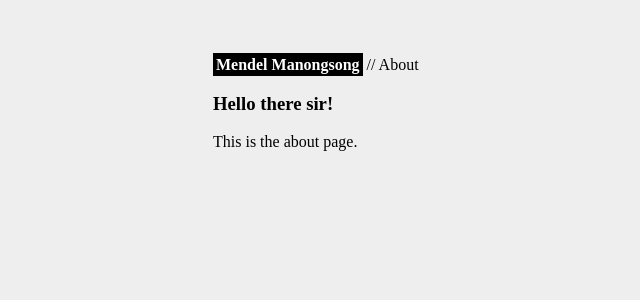
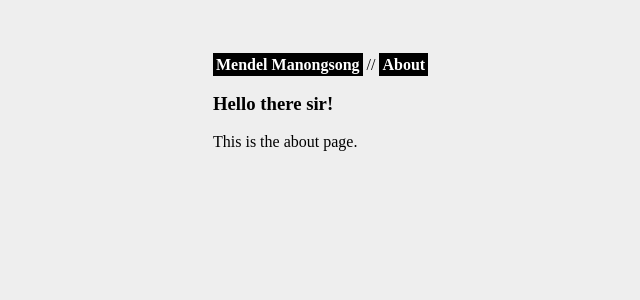
Before and after one commit to menderu/menderu.github.io, a Jekyll site: the page built from about.html, in a window 1280 px wide. Shown: the top 300 px of the page, without its empty margins (35-675 px from the left). Built offline with Jekyll 4.4.1, drawn with Linux system fonts in a browser that asks for light colours.

Commit message:
edit nav

```diff
--- a/_includes/navigation.html
+++ b/_includes/navigation.html
@@ -1,3 +1,3 @@
 <nav>
-<a href="/" {% if page.url != "/about" %}class="current"{% endif %}>{{ site.title }}</a> // <a href="/about" {% if page.url == "/about" %}class="current"{% endif %}>About</a>
+<a href="/" {% if page.url != "/about" %}class="current"{% endif %}>{{ site.title }}</a> // <a href="/about" {% if page.url contains "/about" %}class="current"{% endif %}>About</a>
 </nav>
```
